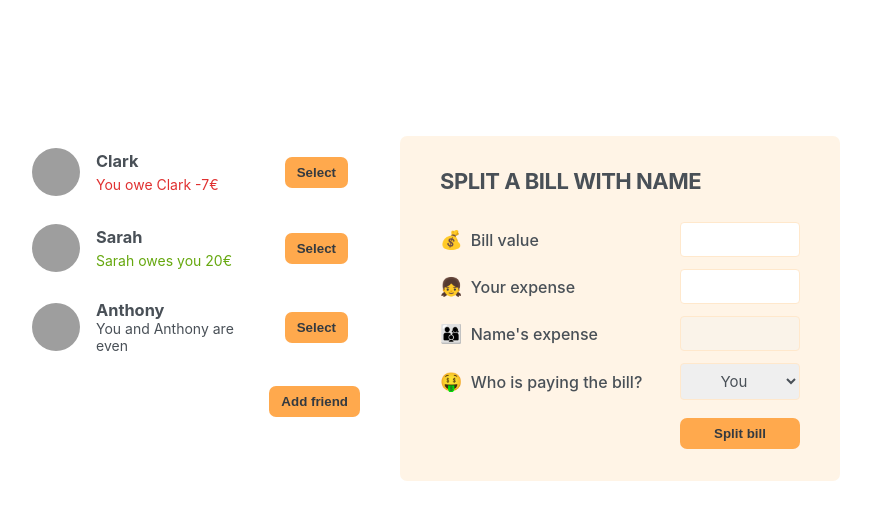
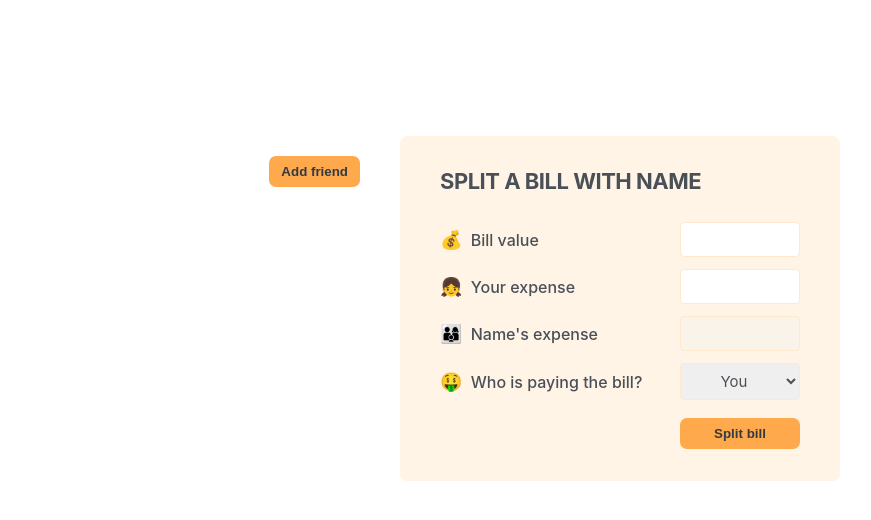
Before and after one commit to AntonovAtanas/React-Split-The-Bill, a React (Vite) app: page / in a window 1280 px wide. Shown: the top 520 px of the page, without its empty margins (210-1081 px from the left). Built offline with nearby package versions, Linux system fonts and the light colour scheme; grey boxes are pictures that could not be loaded.

Commit message:
Add new friend form to persist in the state

```diff
--- a/src/App.jsx
+++ b/src/App.jsx
@@ -1,15 +1,32 @@
 import "./App.css";
+import { useState } from "react";
 
 import AddFriend from "./components/friends/Add-Friend";
 import FriendsList from "./components/friends/Friends-list";
 import Bill from "./components/bill/Bill";
 
 function App() {
+    const [allFriends, setAllFriends] = useState([]);
+
+    // add friend form
+    const [friendName, setFriendName] = useState('');
+    const [friendImage, setFriendImage] = useState('');
+
+    function onAddFriend (e) {
+        e.preventDefault();
+        if (!friendName || !friendImage) return;
+
+        setAllFriends((allFriends) => [...allFriends, {name: friendName, imageUrl: friendImage, balance: 0, id: Date.now()}]);
+
+        setFriendName('');
+        setFriendImage('');
+    };
+
     return (
         <div className="app">
             <div className="sidebar">
-                <FriendsList />
-                <AddFriend />
+                <FriendsList allFriends={allFriends} />
+                <AddFriend onAddFriend={onAddFriend} friendImage={friendImage} friendName={friendName} setFriendName={setFriendName} setFriendImage={setFriendImage} />
             </div>
             <Bill />
         </div>
--- a/src/components/friends/Add-Friend.jsx
+++ b/src/components/friends/Add-Friend.jsx
@@ -1,17 +1,18 @@
 import { useState } from "react";
+
 import Button from "./Button";
 
-export default function AddFriend() {
+export default function AddFriend({onAddFriend, setFriendImage, setFriendName, friendName, friendImage}) {
     const [isOpen, setIsOpen] = useState(false);
 
     return (
         <div className="add-form-wrapper">
             { isOpen &&
-                <form action="" className="form-add-friend" onSubmit={() => console.log('dada')}>
+                <form className="form-add-friend" onSubmit={(e) => onAddFriend(e, friendName, friendImage)}>
                     <label htmlFor=""> 👩🏻‍🤝‍🧑🏼Friend name</label>
-                    <input type="text" />
+                    <input value={friendName} type="text" onChange={(e) => setFriendName(() => e.target.value)}/>
                     <label htmlFor="">📷 Image URL</label>
-                    <input type="text" />
+                    <input value={friendImage} type="text" onChange={(e) => setFriendImage(() => e.target.value)}/>
                     <Button>Add friend</Button>
                 </form>
             }
--- a/src/components/friends/Friend.jsx
+++ b/src/components/friends/Friend.jsx
@@ -16,7 +16,7 @@ export default function Friend({ id, imageUrl, name, balance }) {
 
     return (
         <li key={id}>
-            <img src={imageUrl} alt="name"></img>
+            <img src={`${imageUrl}`} alt="name"></img>
             <h3>{name}</h3>
             {balanceMessage}
             <Button>Select</Button>
--- a/src/components/friends/Friends-list.jsx
+++ b/src/components/friends/Friends-list.jsx
@@ -1,14 +1,12 @@
-import friendsDb from "../../assets/db";
-
 import Friend from "./Friend";
 
-export default function FriendsList() {
+export default function FriendsList({allFriends}) {
     return (
         <ul>
-            {friendsDb.map((fr) => (
+            {allFriends.map((fr) => (
                 <Friend
                     id={fr.id}
-                    imageUrl={fr.image}
+                    imageUrl={fr.imageUrl}
                     name={fr.name}
                     balance={fr.balance}
                     key={fr.id}
```
